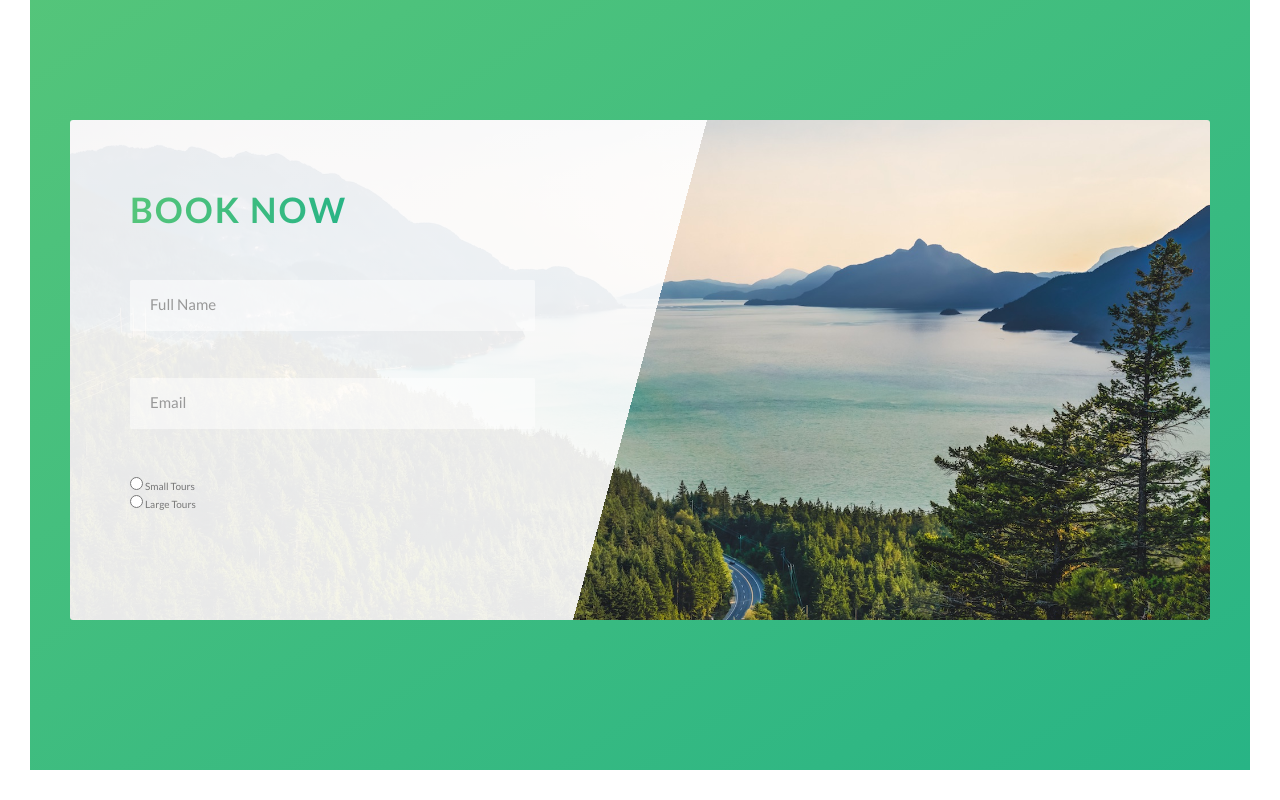
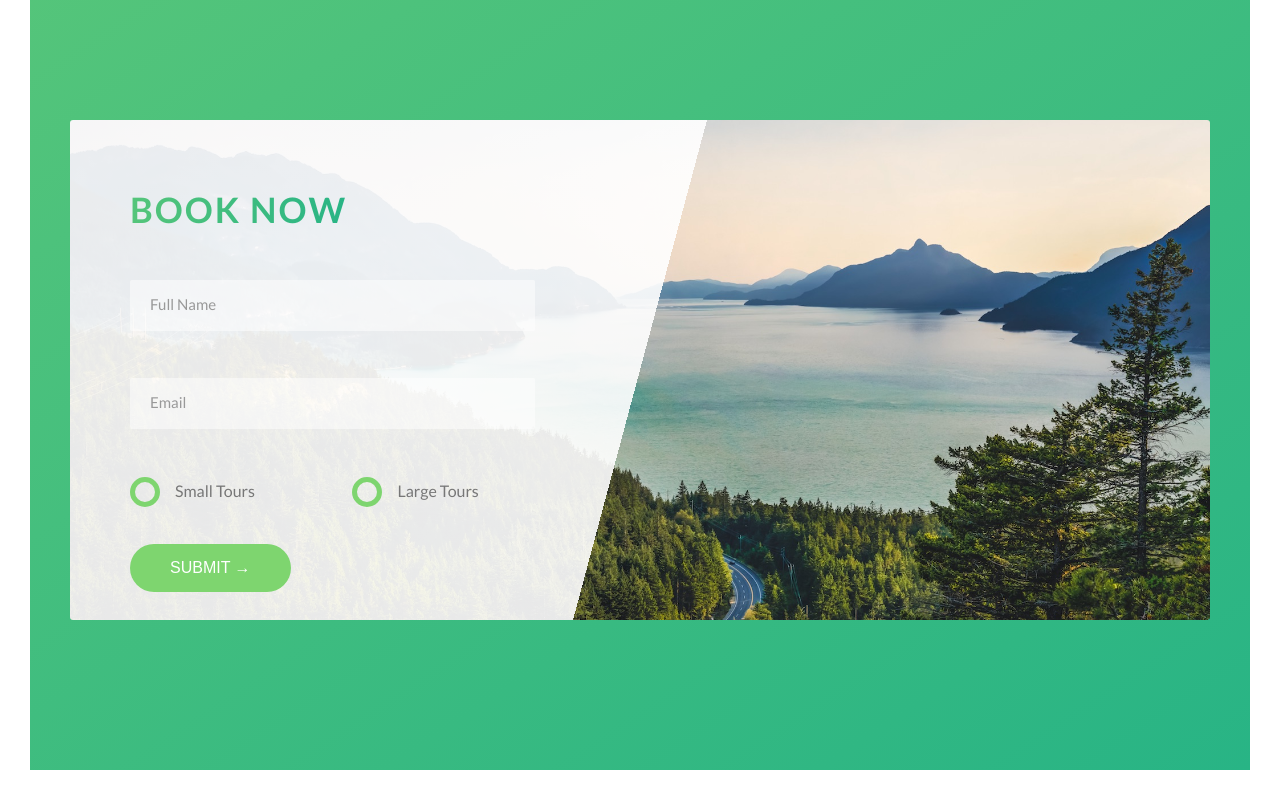
Before and after one commit to james-randolph-50/nature-tours, a website: page index.html in a window 1280 px wide. Shown: the part 4476-5276 px from the top of the page. Drawn offline with Linux system fonts and the light colour scheme; a web font is replaced by a local one.

Commit message:
form radio button styling complete

```diff
--- a/index.html
+++ b/index.html
@@ -283,7 +283,7 @@
                                         <label for="email" class="form__label">Email</label>
                                 </div>
 
-                                <div class="form__group">
+                                <div class="form__group u-margin-bottom-medium">
                                     <div class="form__radio-group">
                                         <input type="radio" class="form__radio-input" id="small" name="size">
                                         <label for="small" class="form__radio-label">
@@ -299,6 +299,10 @@
                                         </label>
                                     </div>
                                 </div>
+
+                                <div class="form__group">
+                                    <button class="btn btn--green">Submit &rarr;</button>
+                                </div>
                             </form>
                         </div>
                     </div>
--- a/sass/base/_utilities.scss
+++ b/sass/base/_utilities.scss
@@ -1,7 +1,7 @@
-.u-center-text {text-align: center;}
-.u-margin-bottom-big {margin-bottom: 8rem;}
-.u-margin-bottom-medium {margin-bottom: 4rem;}
-.u-margin-bottom-small {margin-bottom: 1.5rem;}
+.u-center-text {text-align: center !important;}
+.u-margin-bottom-big {margin-bottom: 8rem !important;}
+.u-margin-bottom-medium {margin-bottom: 4rem !important;}
+.u-margin-bottom-small {margin-bottom: 1.5rem !important;}
 
-.u-margin-top-big {margin-top: 8rem;}
-.u-margin-top-huge {margin-top: 10rem;}
+.u-margin-top-big {margin-top: 8rem !important;}
+.u-margin-top-huge {margin-top: 10rem !important;}
--- a/sass/components/_button.scss
+++ b/sass/components/_button.scss
@@ -1,4 +1,5 @@
 .btn {
+    &,
     &:link,
     &:visited  {
         text-transform: uppercase;
@@ -9,6 +10,10 @@
         transition: all .2s;
         position: relative;
         font-size: $default-font-size;
+
+        // For button elements
+        border: none;
+        cursor: pointer;
     }
 
     &:hover {
@@ -21,7 +26,9 @@
         }
     }
 
-    &:active {
+    &:active,
+    &:focus {
+        outline: none;
         transform: translateY(-1px);
         box-shadow: 0 .5rem 1rem rgba($color-black,.2)
     }
--- a/sass/components/_form.scss
+++ b/sass/components/_form.scss
@@ -48,4 +48,51 @@
         transform: translateY(-4rem);
 
     }
+
+    &__radio-group {
+        width: 49%;
+        display: inline-block;
+    }
+
+    &__radio-input {
+        display: none;
+    }
+
+    &__radio-label {
+        font-size: $default-font-size;
+        cursor: pointer;
+        position: relative;
+        padding-left: 4.5rem;
+    }
+
+    &__radio-button {
+        height: 3rem;
+        width: 3rem;
+        border: 5px solid $color-primary;
+        border-radius: 50%;
+        display: inline-block;
+        position: absolute;
+        left: 0;
+        top: -.4rem;
+
+
+        &::after {
+            content: "";
+            display: block;
+            height: 1.3rem;
+            width: 1.3rem;
+            border-radius: 50%;
+            position: absolute;
+            top: 50%;
+            left: 50%;
+            transform: translate(-50%, -50%);
+            background-color: $color-primary;
+            opacity: 0;
+            transition: opacity .2s;
+        }
+    }
+
+    &__radio-input:checked ~ &__radio-label &__radio-button:after {
+        opacity: 1;
+    }
 }
```
Also changed, not shown: css/style.css.
